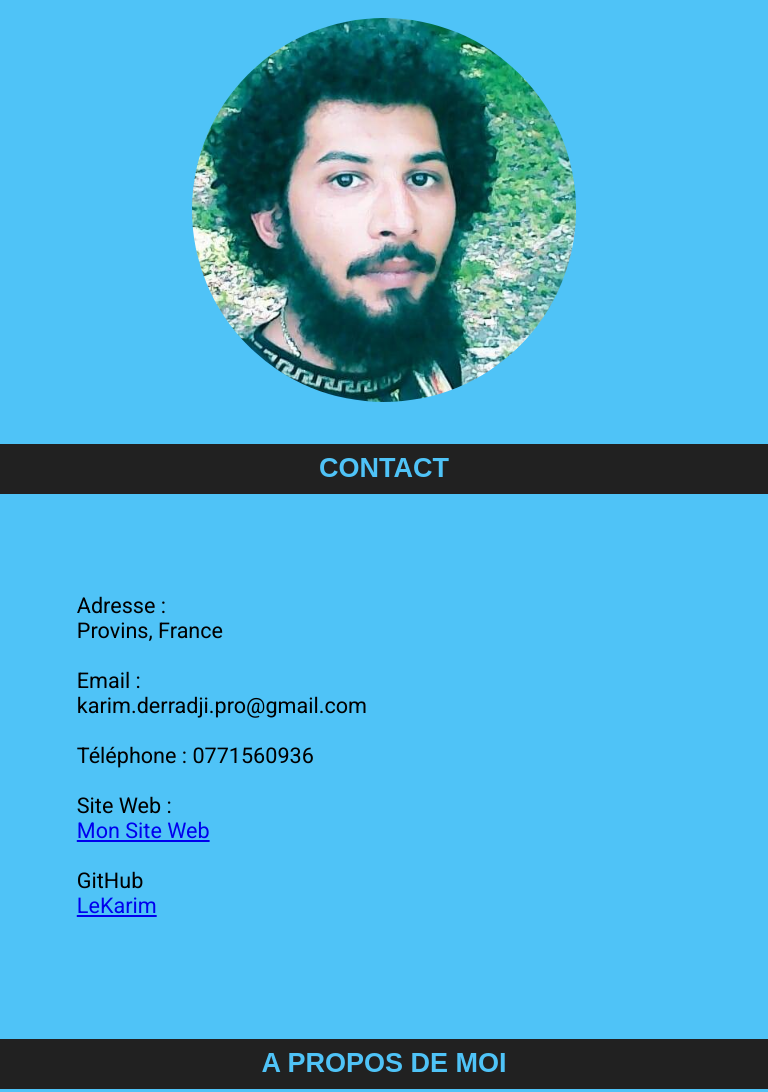
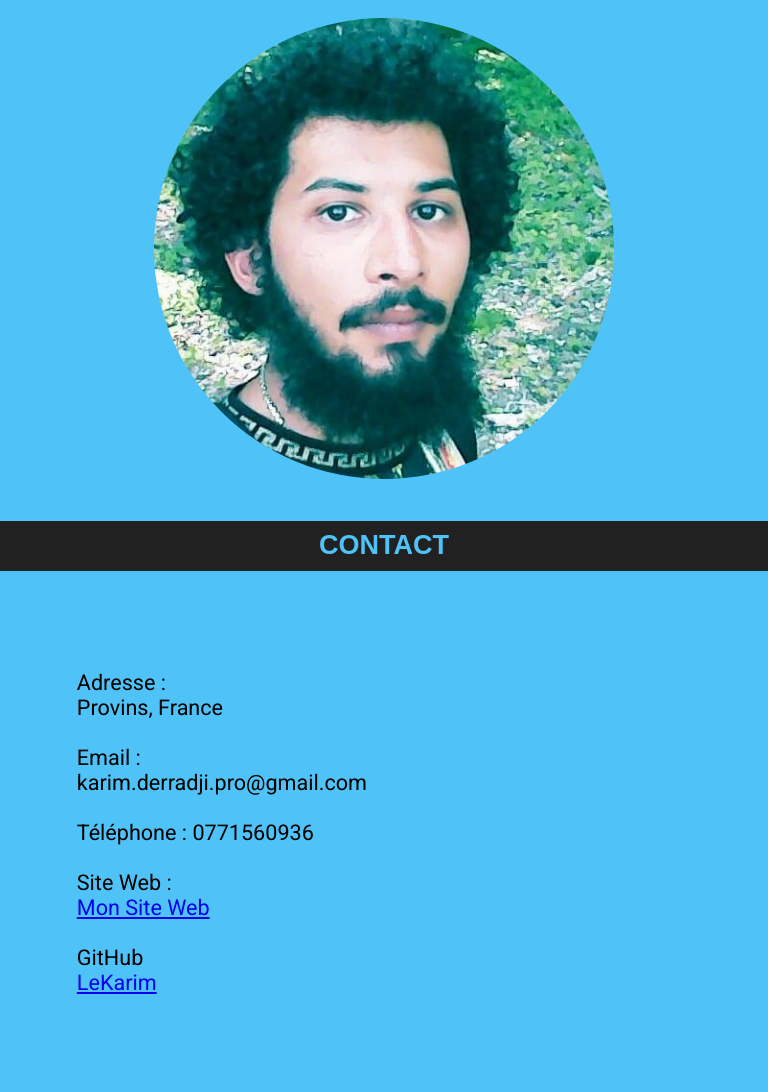
Before and after one commit to LeKarimDerradji/karimderradji, a plain HTML site: page index.html in a window 768 px wide. Shown: the top 1092 px of the page. Drawn offline with Linux system fonts and the light colour scheme; a web font is replaced by a local one.

Commit message:
pp_wrapper size pour responsive

```diff
--- a/style.css
+++ b/style.css
@@ -311,6 +311,10 @@ côté à côté */
     margin-bottom: 1px;
   }
 
+  #pp_wrapper>img {
+    width: 60%;
+  }
+
   #banniere {
     word-wrap: break-word;
     font-size: 18px;
```
